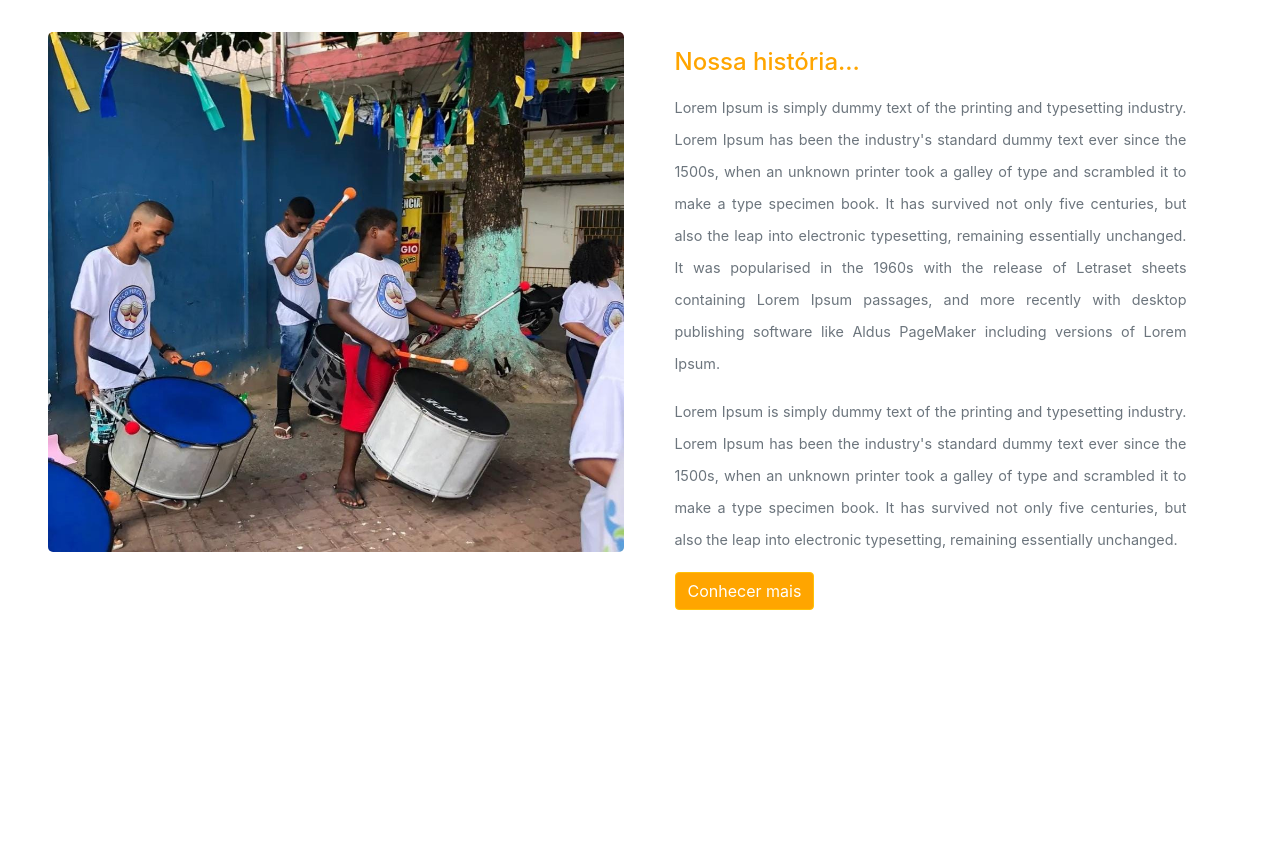
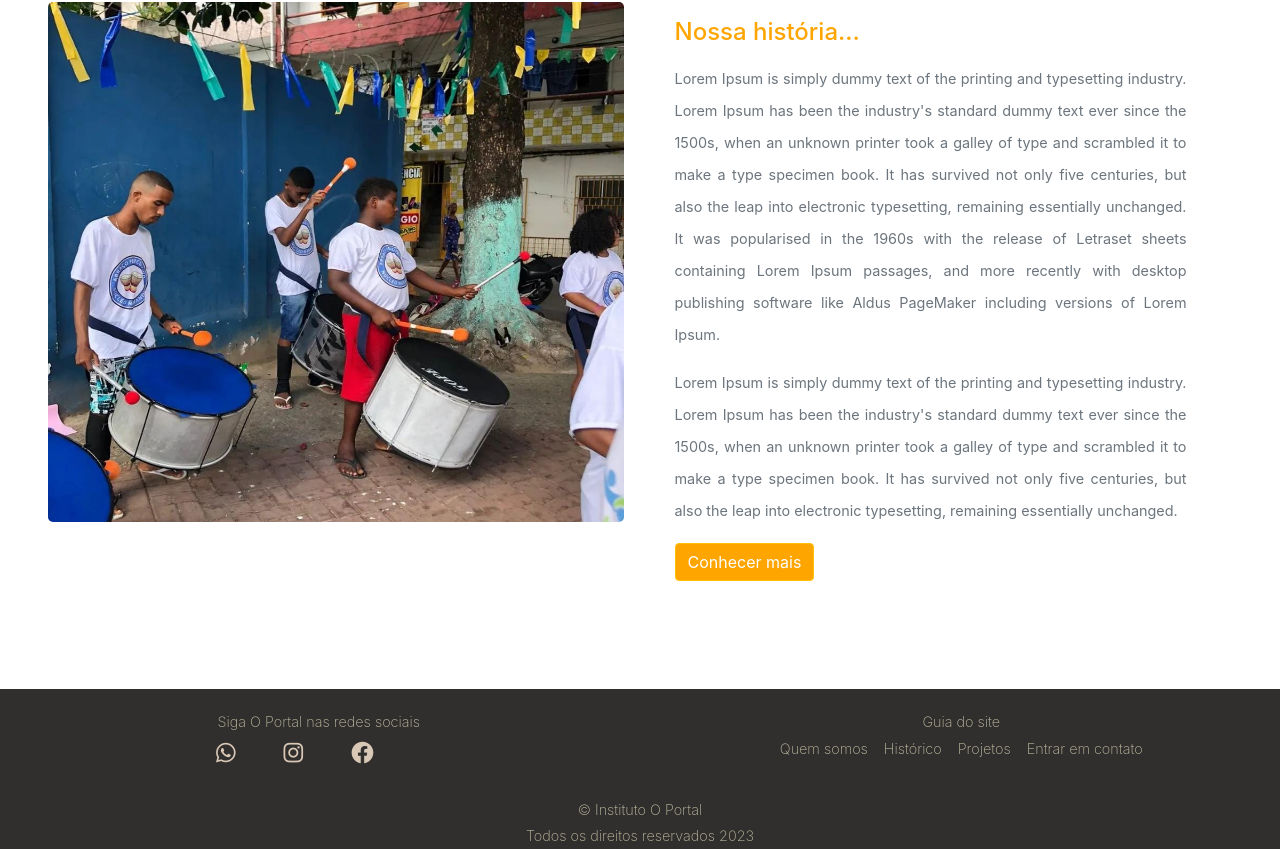
Before and after one commit to dvitorio/o_portal, a plain HTML site: page index.html in a window 1280 px wide. Shown: the part 883-1732 px from the top of the page. Before the commit the page ends 1556 px from the top, so only its background shows below. Drawn offline with nearby package versions, Linux system fonts and the light colour scheme.

Commit message:
Construção do rodapé e outros ajustes

```diff
--- a/css/estilosGerais.css
+++ b/css/estilosGerais.css
@@ -76,7 +76,7 @@ h1, h2, h4{
 .quemSomosDescricao{
     grid-area: quemSomosDescricao;
     width: 40vw;
-    height: 65vh;
+    min-height: 65vh;
 }
 
 .quemSomosDescricao p{
@@ -88,6 +88,62 @@ h1, h2, h4{
     background-color: #FFA500 !important;
 }
 
+.rodape{
+    display: grid;
+    grid-template-columns: "50vw 50vw";
+    grid-template-rows: auto;
+    grid-template-areas: "rodapeEsquerdo rodapeMenu"
+                         "rodapeCreditosFinais rodapeCreditosFinais";
+    background-color: rgb(49, 46, 46);
+    width: 100vw;
+    gap: 0.3125rem;
+    min-height: 10rem !important;
+    margin-top: 1rem;
+}
+
+.rodape h6,
+.rodapeLinksMenu a{
+    color: rgb(188, 188, 159) !important;
+    font-size: 0.9rem;
+    font-weight: 200;
+}
+
+.rodapeLinksMenu a:hover,
+.rodapeMidias i:hover{
+    cursor: pointer;
+    text-decoration: none;
+    color: #FFA500 !important;
+}
+
+.rodape i{
+    color: rgb(216, 200, 181);
+    font-size: 1.4rem;
+}
+
+.rodapeMidias,
+.rodapeLinksMenu{
+    display: flex;
+    align-items: center;
+    justify-content: center;
+}
+
+.rodapeEsquerdo{
+    grid-area: rodapeEsquerdo;
+    width: 40vw;
+    min-height: 4rem;
+}
+
+.rodapeMenu{
+    grid-area: rodapeMenu;
+    width: 40vw;
+    min-height: 4rem;
+}
+
+.rodapeCreditosFinais{
+    grid-area: rodapeCreditosFinais;
+    width: 100vw;
+    height: 2rem;
+}
 
 
 /*Resolução até dispositivos de 480px*/
@@ -132,5 +188,24 @@ h1, h2, h4{
         margin: 0.3rem auto !important;
         width: 99vw;
     }
+    .rodape{
+        display: flex;
+        align-items: center;
+        flex-direction: column;
+        min-height: 14rem !important;
+    }
+    .rodapeCreditosFinais,
+    .rodapeEsquerdo,
+    .rodapeLinksMenu,
+    .rodapeMidias,
+    .rodapeMenu{
+        width: 100vw;
+        margin: 0 auto !important;
+    }
+
+    .rodapeMenu a{
+        font-size: 0.7rem !important;
+        margin: 0 auto !important;
+    }
 
 }
--- a/index.html
+++ b/index.html
@@ -94,6 +94,32 @@
       </div>
     </div>
 
+    <!--Seção do Rodapé-->
+    <footer class="footer rodape">
+      <div class="container pt-4 rodapeEsquerdo mx-auto">
+        <h6 class="text-center text-secondary">Siga O Portal nas redes sociais</h6>
+        <div class="pt-1 rodapeMidias">
+          <i class="fa-brands fa-whatsapp mx-4"></i>
+          <i class="fa-brands fa-instagram mx-4"></i>
+          <i class="fa-brands fa-facebook mx-4"></i>
+          <i class="fa-brands fa-x-twitter mx-4"></i>
+        </div>
+      </div>
+      <div class="container pt-4 rodapeMenu mx-auto">
+        <h6 class="text-center text-secondary">Guia do site</h6>
+        <div class="rodapeLinksMenu">
+          <a class="mx-2 text-center text-secondary" href="#quemSomos">Quem somos </a>
+          <a class="mx-2 text-center text-secondary" href="">Histórico</a>
+          <a class="mx-2 text-center text-secondary" href="">Projetos</a>
+          <a class="mx-2 text-center text-secondary" href="">Entrar em contato</a>
+        </div>
+      </div>
+      <div class="rodapeCreditosFinais mb-3 mx-auto">
+        <h6 class="pt-3 text-center">&copy; Instituto O Portal</h6>
+        <h6 class="text-center">Todos os direitos reservados 2023</h6>
+      </div>
+    </footer>
+
   </div>
 
 
```
